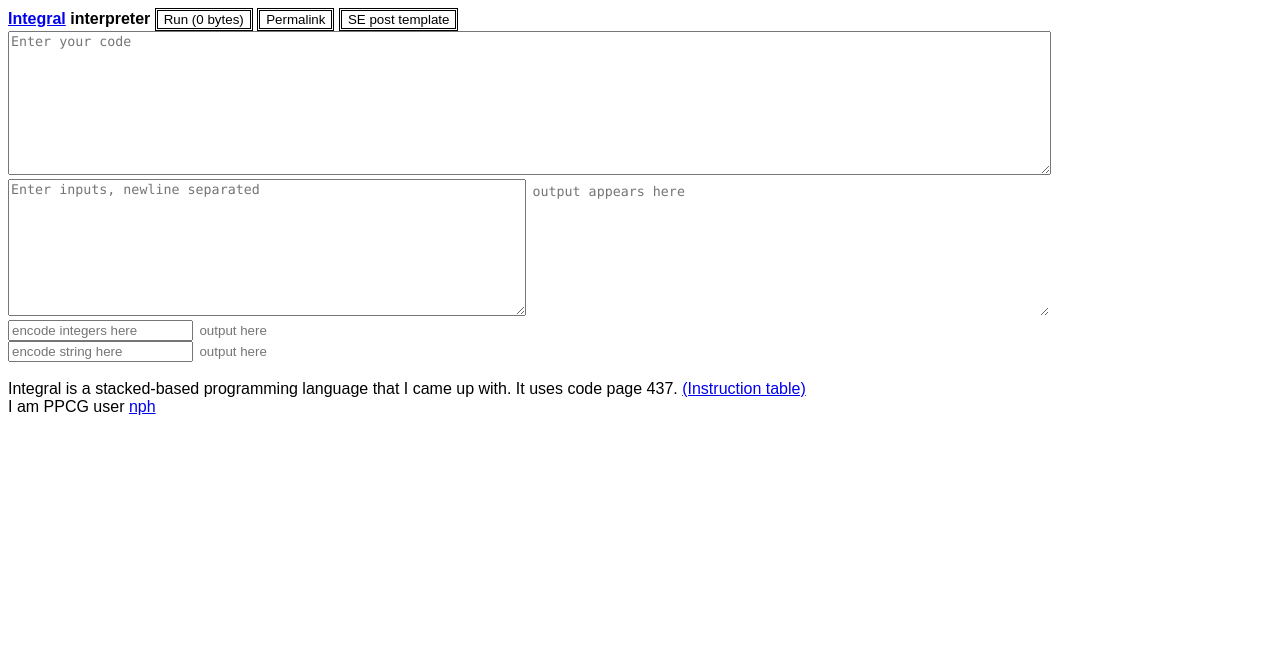
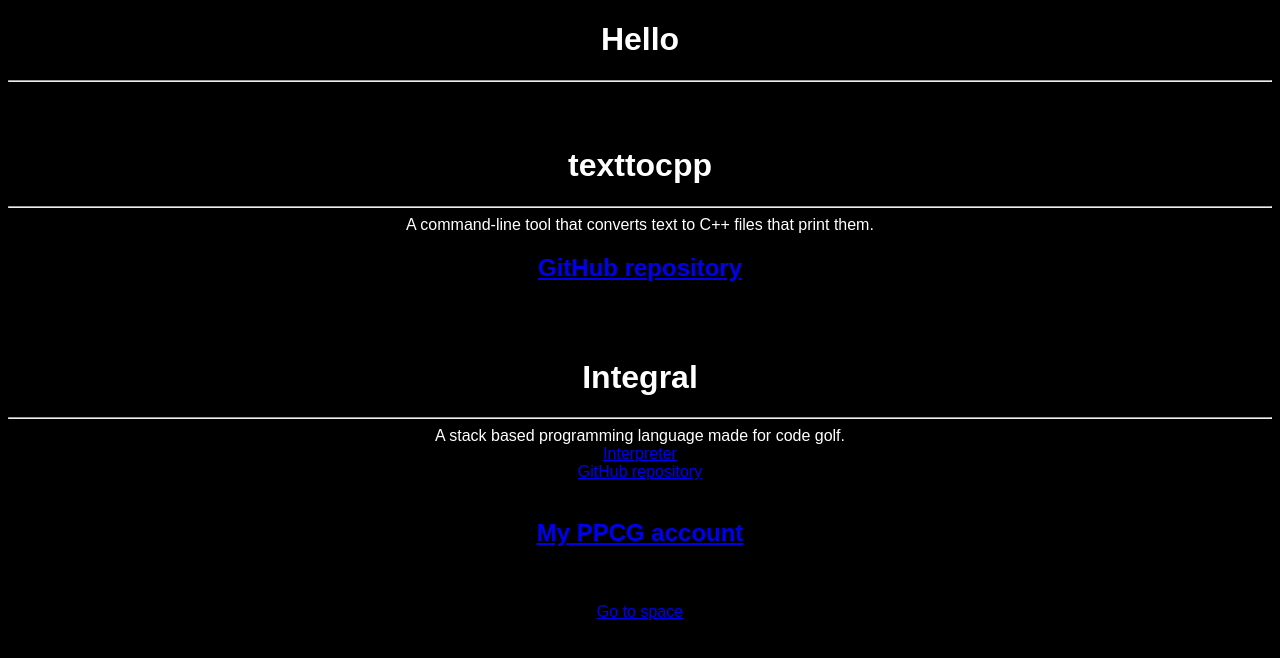
Before and after one commit to nph278/integral, a plain HTML site: page index.html in a window 1280 px wide. Drawn offline with Linux system fonts and the light colour scheme.

Commit message:
Update index.html

```diff
--- a/index.html
+++ b/index.html
@@ -1,80 +1,34 @@
 <!DOCTYPE html>
-<html><head>
-    <title>Integral Interpreter</title>
-    <style type="text/css">
-        html{
-            color: black;
-            background-color: white;
-            font-family: Arial;
-        }
-    pre{
-      font-family: consolas;
-    }
-
-    textarea{
-      font-family: courier;
-    }
-    textarea{
-      font-family: consolas;
-    }
-    </style>
-    <script type="text/javascript" src="integral.js"></script>
+<html>
+<head>
+	<title>NPH278</title>
+	<style type="text/css">
+		html{
+			font-family: arial;
+			background-color: black;
+			color: white;
+			text-align: center;
+		}
+	</style>
 </head>
 <body>
-    <b><a href="https://github.com/nph278/integral">Integral</a> interpreter&nbsp;</b><button style="border:double; background-color:#fff" onclick="outelm.value=runlang(codelm.value,inelm.value)">Run (<span id="byteselm">0</span> bytes)</button>
-    <button onclick="outelm.value='https://nph278.github.io/integral/index.html?code='+escape(codelm.value)+'&amp;input='+escape(inelm.value)" style="border:double; background-color:#fff">Permalink</button>
-<button onclick="postTemplate()" style="border:double; background-color:#fff">SE post template</button>
-
-<br>
-
-    <textarea title="code" id="codelm" placeholder="Enter your code" style="margin: 0px; width: 1037px; height: 138px;" onchange="byteselm.innerHTML=codelm.innerHTML.length"></textarea>
+	<h1>Hello</h1><hr><br><br>
 
 
-    <br>
-
-    <textarea id="inelm" placeholder="Enter inputs, newline separated" style="margin: 0px; height: 131px; width: 512px;"></textarea>
-    <textarea id="outelm" style="margin: 0px; border:#fff; width: 515px; height: 130px;" placeholder="output appears here" readonly="" margin:0=""></textarea><br>
-    <div style="align:left">
-
-    <input placeholder="encode integers here" type="number" id="numelm" onchange="numoutelm.value=';'+encode(Number(numelm.value))+';'">
-    <input placeholder="output here" type="text" id="numoutelm" style="border:#fff" readonly><br>
-        </div>
-    <div style="align:right">
-
-    <input placeholder="encode string here" type="text" id="strelm" onchange="stroutelm.value='÷'+encodestr(strelm.value)+'÷'">
-    <input style="border:#fff" placeholder="output here" type="text" id="stroutelm" readonly="">
-</div>
-<br>
+	<h1>texttocpp</h1><hr>
+	A command-line tool that converts text to C++ files that print them.<br>
+	<h2><a href="https://github.com/nph278/texttocpp">GitHub repository</a></h2>
+	<br><br>
+	<h1>Integral</h1><hr>
+	A stack based programming language made for code golf.<br>
+	<a href="https://nph278.github.io/integral/index.html">Interpreter</a><br>
+	<a href="https://github.com/nph278/integral">GitHub repository</a><br><br>
+	<h2><a href="https://codegolf.stackexchange.com/users/95627/nph">My PPCG account</a></h2>
 
 
-    Integral is a stacked-based programming language that I came up with.
-    It uses code page 437. <a href="table.html">(Instruction table)</a><br>
-    I am PPCG user <a href="https://codegolf.stackexchange.com/users/95627/nph">nph</a>
 
-<script type="text/javascript">
+	<br><br>
 
-function qstr(qs) {
-    var s = location.href.replace("?","?&").split("&")
-    for(i=1;i<s.length;i++)
-        if(s[i].split("=")[0]==qs)
-            return s[i].split("=")[1]
-    return "";
-}
-var codelm=document.getElementById("codelm");
-var byteslm=document.getElementById("byteselm");
-var x = unescape(qstr("code"));
-document.getElementById("codelm").value=x;
-
-x = unescape(qstr("input"));
-document.getElementById("inelm").value=x;
-
-function postTemplate(){
-    header = "# [Integral](https://github.com/nph278/integral), "+(byteselm.innerHTML)+" Bytes\n\n";
-    body = codelm.value;
-    outelm.value=header+'<pre>\n'+body+'\n</pre>'+'\n\n[Try it!](https://nph278.github.io/integral/index.html?code='+escape(codelm.value)+'&amp;input='+escape(inelm.value)+")\n\n[Link to official interpreter(no permalink)](https://sites.google.com/view/integral-interpreter/home)\n\n";
-}
-
-setInterval(function(){byteselm.innerHTML=codelm.innerHTML.length},10);
-</script>
-
-</body></html>
+	<a href="space.html">Go to space</a>
+</body>
+</html>
```
